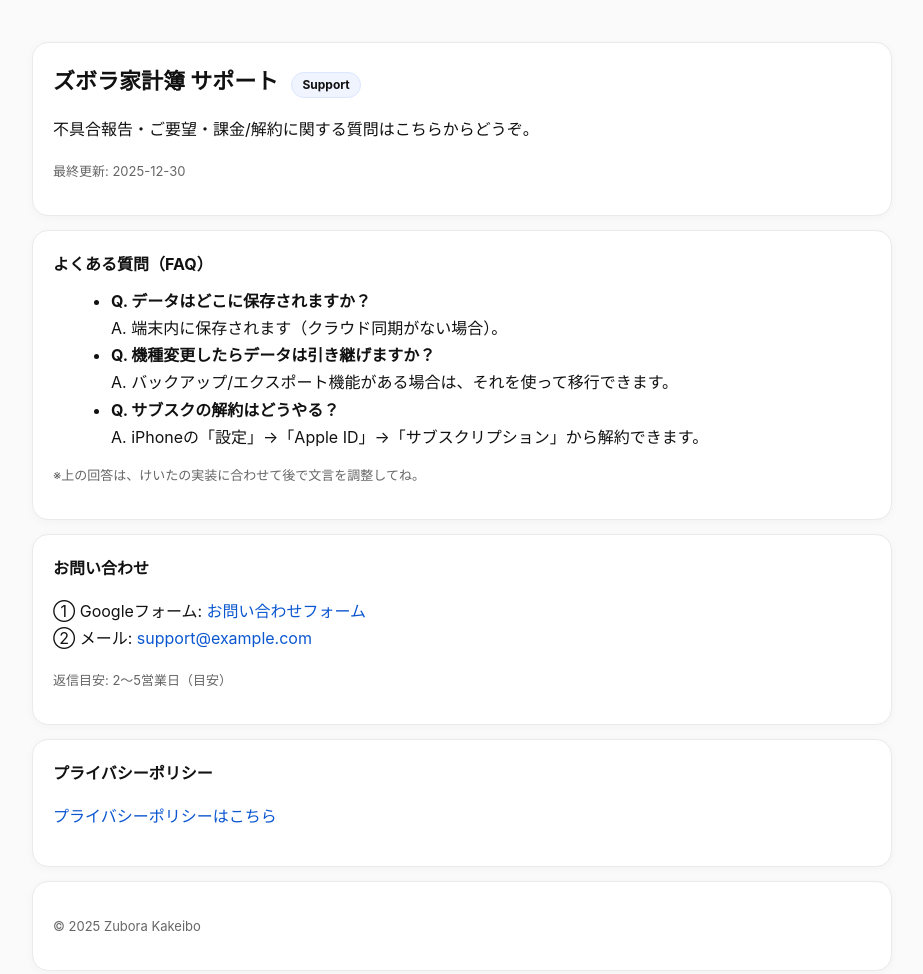
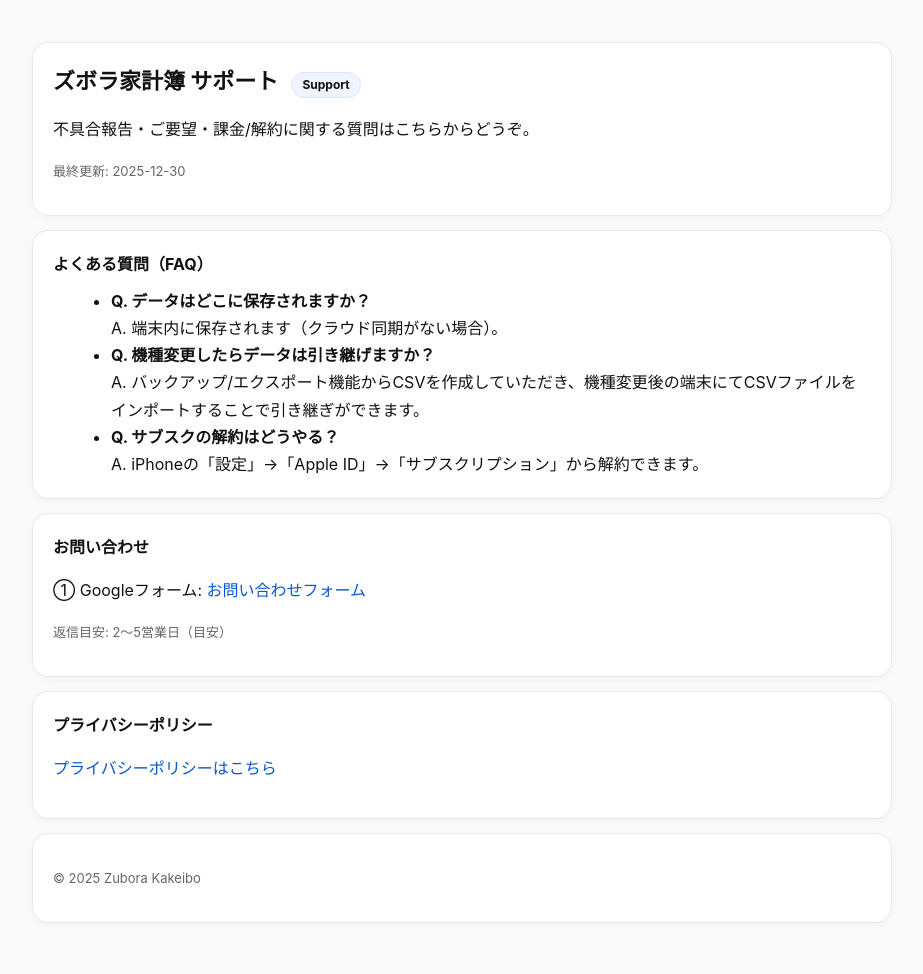
Before and after one commit to og-omochi/rough_household_expenses_support, a plain HTML site: page index.html in a window 1280 px wide. Shown: the whole page, without its empty margins (178-1101 px from the left). Drawn offline with Linux system fonts and the light colour scheme.

Commit message:
Update index.html

```diff
--- a/index.html
+++ b/index.html
@@ -30,17 +30,15 @@
       <h2>よくある質問（FAQ）</h2>
       <ul>
         <li><b>Q. データはどこに保存されますか？</b><br/>A. 端末内に保存されます（クラウド同期がない場合）。</li>
-        <li><b>Q. 機種変更したらデータは引き継げますか？</b><br/>A. バックアップ/エクスポート機能がある場合は、それを使って移行できます。</li>
+        <li><b>Q. 機種変更したらデータは引き継げますか？</b><br/>A. バックアップ/エクスポート機能からCSVを作成していただき、機種変更後の端末にてCSVファイルをインポートすることで引き継ぎができます。</li>
         <li><b>Q. サブスクの解約はどうやる？</b><br/>A. iPhoneの「設定」→「Apple ID」→「サブスクリプション」から解約できます。</li>
       </ul>
-      <p class="small">※上の回答は、けいたの実装に合わせて後で文言を調整してね。</p>
     </div>
 
     <div class="card">
       <h2>お問い合わせ</h2>
       <p>
-        ① Googleフォーム: <a href="https://forms.gle/XXXXXXXXXXXX" target="_blank" rel="noopener">お問い合わせフォーム</a><br/>
-        ② メール: <a href="mailto:support@example.com">support@example.com</a>
+        ① Googleフォーム: <a href="https://forms.gle/3YuCLsDozHPFCxVq6" target="_blank" rel="noopener">お問い合わせフォーム</a><br/>
       </p>
       <p class="small">返信目安: 2〜5営業日（目安）</p>
     </div>
```
